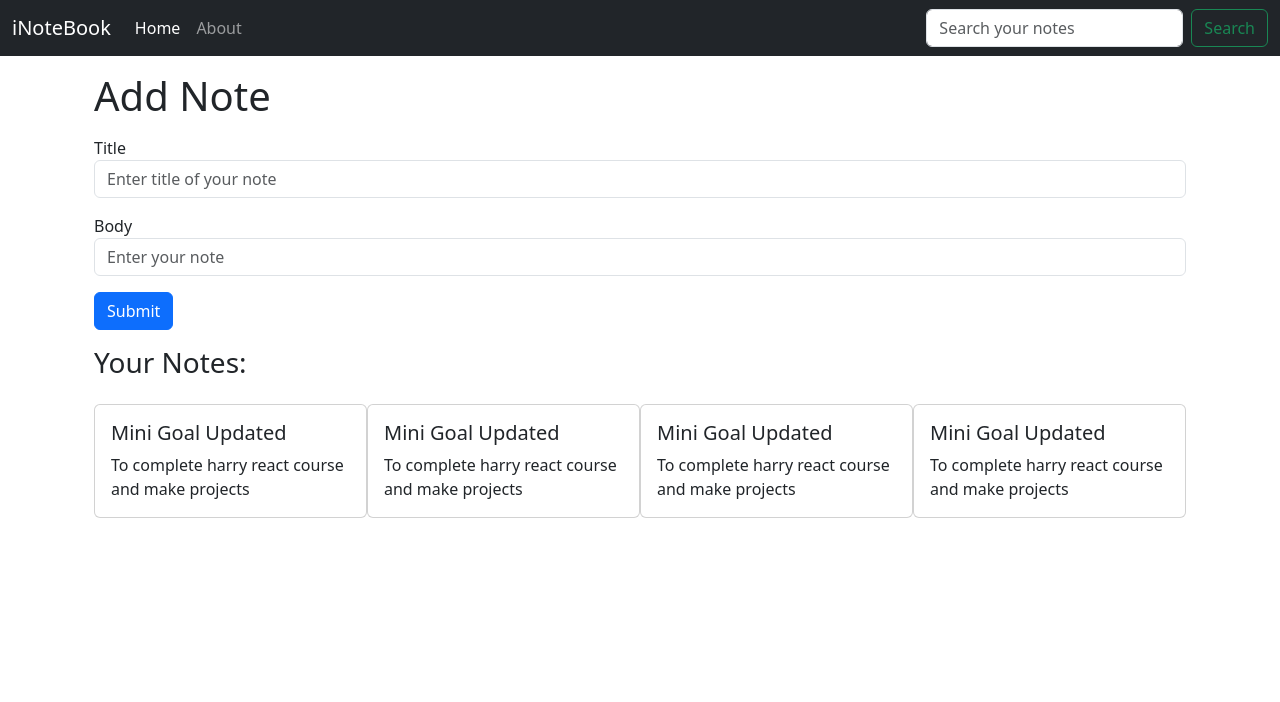
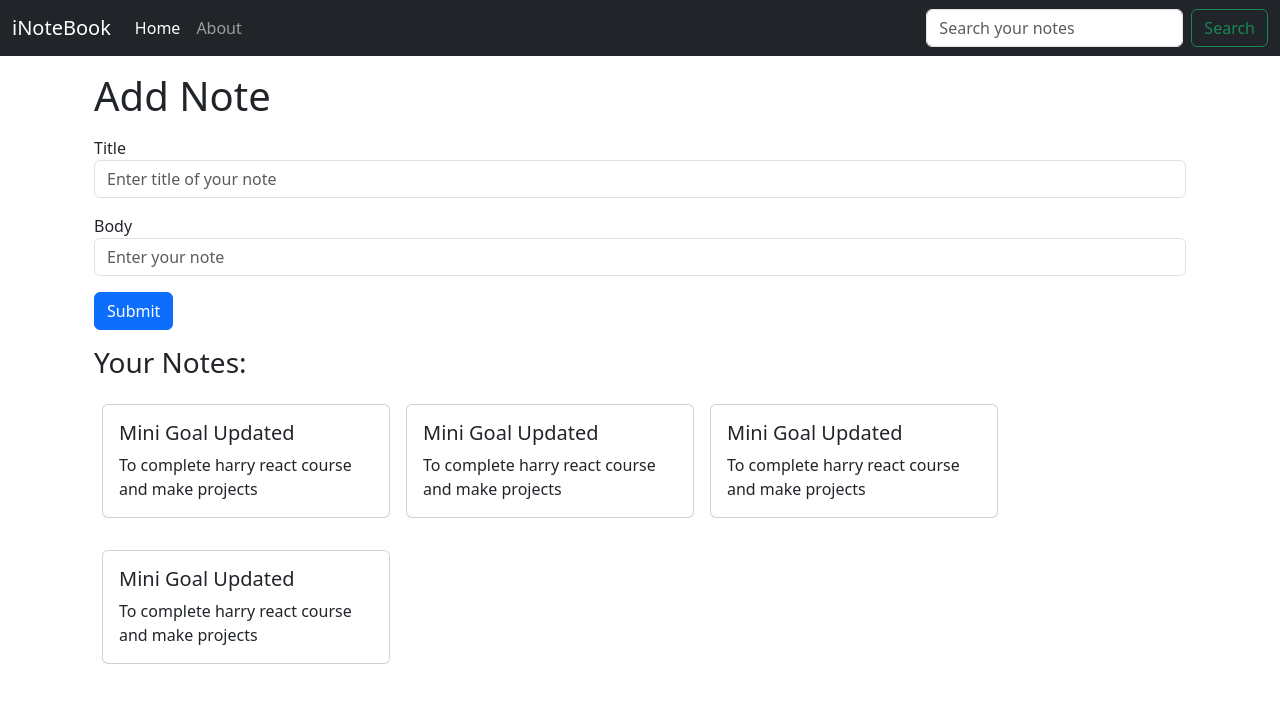
Before and after one commit to Sanchitagarwal7/inotebook, a React (Create React App) app: page / in a window 1280 px wide. Shown: the top 702 px of the page. Built offline with nearby package versions, Linux system fonts and the light colour scheme.

Commit message:
adjusted notes position

```diff
--- a/src/components/NoteItem.js
+++ b/src/components/NoteItem.js
@@ -3,13 +3,14 @@ import React from "react";
 const NoteItem = (props) => {
   return (
     <>
-      <div className="col-md-3 my-3" style={{ display: "inline-block" }}>
+      <div
+        className="col-md-3 my-3 mx-2"
+        style={{ display: "inline-block", width: "18rem" }}
+      >
         <div className="card">
           <div className="card-body">
             <h5 className="card-title">{props.title}</h5>
-            <p className="card-text">
-              {props.body}
-            </p>
+            <p className="card-text">{props.body}</p>
           </div>
         </div>
       </div>
```
